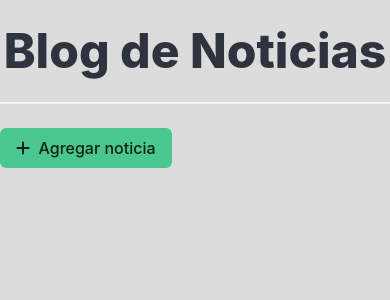
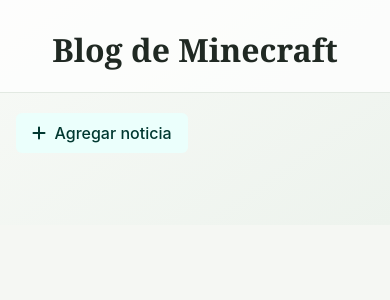
Before and after one commit to RENE-BARCENA-ANGELES/CN2_CRUD_MAINCRA, a Flask app: page / in a window 390 px wide. Shown: the top 300 px of the page. Run offline with Flask 3, Linux system fonts and the light colour scheme; some libraries are stand-ins or nearby versions.

Commit message:
Feat: Estilos

```diff
--- a/requirements.txt
+++ b/requirements.txt
@@ -3,3 +3,4 @@ flask_sqlalchemy
 psycopg2
 gunicorn
 python-dotenv
+psycopg
--- a/templates/base.html
+++ b/templates/base.html
@@ -1,20 +1,146 @@
 <!DOCTYPE html>
-<html class="theme-light" style="background-color: gainsboro;">
+<html lang="es">
   <head>
     <meta charset="utf-8">
     <meta name="viewport" content="width=device-width, initial-scale=1">
     <title>{% block title %}{% endblock %}</title>
     <link rel="stylesheet" href="https://cdn.jsdelivr.net/npm/bulma@1.0.2/css/bulma.min.css">
     <script src="https://kit.fontawesome.com/ee9903c79f.js" crossorigin="anonymous"></script>
-</head>
-  <body >
-    <header>
-        <br>
-        <h1 class="title has-text-centered is-1">Blog de Noticias</h1>
-        <hr>
+    <style>
+      :root {
+        --ink: #202923;
+        --muted: #68746c;
+        --green: #286247;
+        --green-dark: #1e4d37;
+        --paper: #f5f7f3;
+        --line: #e2e9e2;
+      }
+
+      html, body {
+        min-height: 100%;
+        background: var(--paper);
+        color: var(--ink);
+      }
+
+      body {
+        background-image: linear-gradient(145deg, #f8faf7 0%, #edf3ed 100%);
+      }
+
+      .site-header {
+        padding: 2.5rem 1.5rem 2rem;
+        border-bottom: 1px solid var(--line);
+        background: rgba(255, 255, 255, 0.72);
+      }
+
+      .header-inner, .page-content {
+        width: min(100% - 2rem, 960px);
+        margin: 0 auto;
+      }
+
+      .site-kicker {
+        margin-bottom: 0.35rem;
+        color: var(--green);
+        font-size: 0.75rem;
+        font-weight: 700;
+        letter-spacing: 0.12em;
+        text-align: center;
+        text-transform: uppercase;
+      }
+
+      .site-title {
+        margin: 0 !important;
+        color: var(--ink);
+        font-family: Georgia, 'Times New Roman', serif;
+        font-size: 2.5rem !important;
+        font-weight: 600;
+        text-align: center;
+      }
+
+      .page-content {
+        padding-top: 2rem;
+        padding-bottom: 3rem;
+      }
+
+      .news-card {
+        margin-bottom: 1rem;
+        border: 1px solid var(--line);
+        border-radius: 8px;
+        box-shadow: 0 8px 24px rgba(32, 41, 35, 0.05);
+      }
+
+      .card-content {
+        padding: 1.5rem;
+      }
+
+      .title, .label {
+        color: var(--ink);
+      }
+
+      .category-label {
+        margin-top: 0.35rem;
+        color: var(--green);
+        font-size: 0.9rem;
+        font-weight: 600;
+      }
+
+      .post-content {
+        color: #48544b;
+        line-height: 1.7;
+        white-space: pre-line;
+      }
+
+      .button.is-success {
+        border-color: var(--green);
+        background: var(--green);
+      }
+
+      .button.is-success:hover {
+        border-color: var(--green-dark);
+        background: var(--green-dark);
+      }
+
+      .button.is-danger.is-outlined {
+        color: #a43e3e;
+      }
+
+      .input, .textarea, .select select {
+        border-color: #d5dfd6;
+        border-radius: 5px;
+        box-shadow: none;
+      }
+
+      .input:focus, .textarea:focus, .select select:focus {
+        border-color: var(--green);
+        box-shadow: 0 0 0 0.125em rgba(40, 98, 71, 0.14);
+      }
+
+      .textarea {
+        min-height: 10rem;
+      }
+
+      @media (max-width: 600px) {
+        .site-header {
+          padding: 2rem 1rem 1.5rem;
+        }
+
+        .site-title {
+          font-size: 2rem !important;
+        }
+
+        .page-content {
+          padding-top: 1.25rem;
+        }
+      }
+    </style>
+  </head>
+  <body>
+    <header class="site-header">
+      <div class="header-inner">
+        <h1 class="title site-title">Blog de Minecraft</h1>
+      </div>
     </header>
-    <div class="container">
-        {% block content %}{% endblock %}
-    </div>
+    <main class="page-content">
+      {% block content %}{% endblock %}
+    </main>
   </body>
 </html>
--- a/templates/index.html
+++ b/templates/index.html
@@ -1,28 +1,29 @@
 {% extends 'base.html' %}
 {% block title%} Blog de Noticias{% endblock %}
 {% block content%}
-<div class="columns">
-    <div class="column is-offset-3 is-6">
-		    <a  href="{{ url_for('add_post') }}" class="button is-success"><i class="fa-solid fa-plus"></i> &nbsp; Agregar noticia</a>
-        <br><br>
+<div class="columns is-centered">
+    <div class="column is-9-desktop is-10-tablet">
+        <div class="mb-5">
+            <a href="{{ url_for('add_post') }}" class="button is-primary is-light "><i class="fa-solid fa-plus"></i>&nbsp; Agregar noticia</a>
+        </div>
         {% for post in posts %}
-        <div class="card">
+        <article class="card news-card">
             <div class="card-content">
                 <div class="media">
                     <div class="media-content">
                         <p class="title is-4">{{ post.title }}</p>
-                        <p class="subtitle is-5">{{ post.category.name }}</p>
+                        <p class="category-label">{{ post.category.name }}</p>
                     </div>
                 </div>
-                <div class="content">
+                <div class="content post-content">
                     {{ post.content }}
-                    </div>
-
-                    <a href="{{ url_for('delete_post', id = post.id )}}" class="button is-small is-danger is-outlined"><i class="fa-solid fa-trash"></i></a>
-                    <a href="{{ url_for('update_post', id = post.id )}}" class="button is-small is-link is-outlined"><i class="fa-solid fa-pen-to-square"></i></a>
-
+                </div>
+                <div class="buttons are-small is-right mb-0">
+                    <a href="{{ url_for('update_post', id = post.id )}}" class="button is-link is-outlined" aria-label="Editar noticia" title="Editar noticia"><i class="fa-solid fa-pen-to-square"></i></a>
+                    <a href="{{ url_for('delete_post', id = post.id )}}" class="button is-danger is-outlined" aria-label="Eliminar noticia" title="Eliminar noticia"><i class="fa-solid fa-trash"></i></a>
+                </div>
             </div>
-        </div>
+        </article>
         {% endfor %}
     </div>
 </div>
```
Also changed, not shown: templates/create_post.html (+8 -6 lines), templates/update_post.html (+8 -6 lines), 1 other file.
